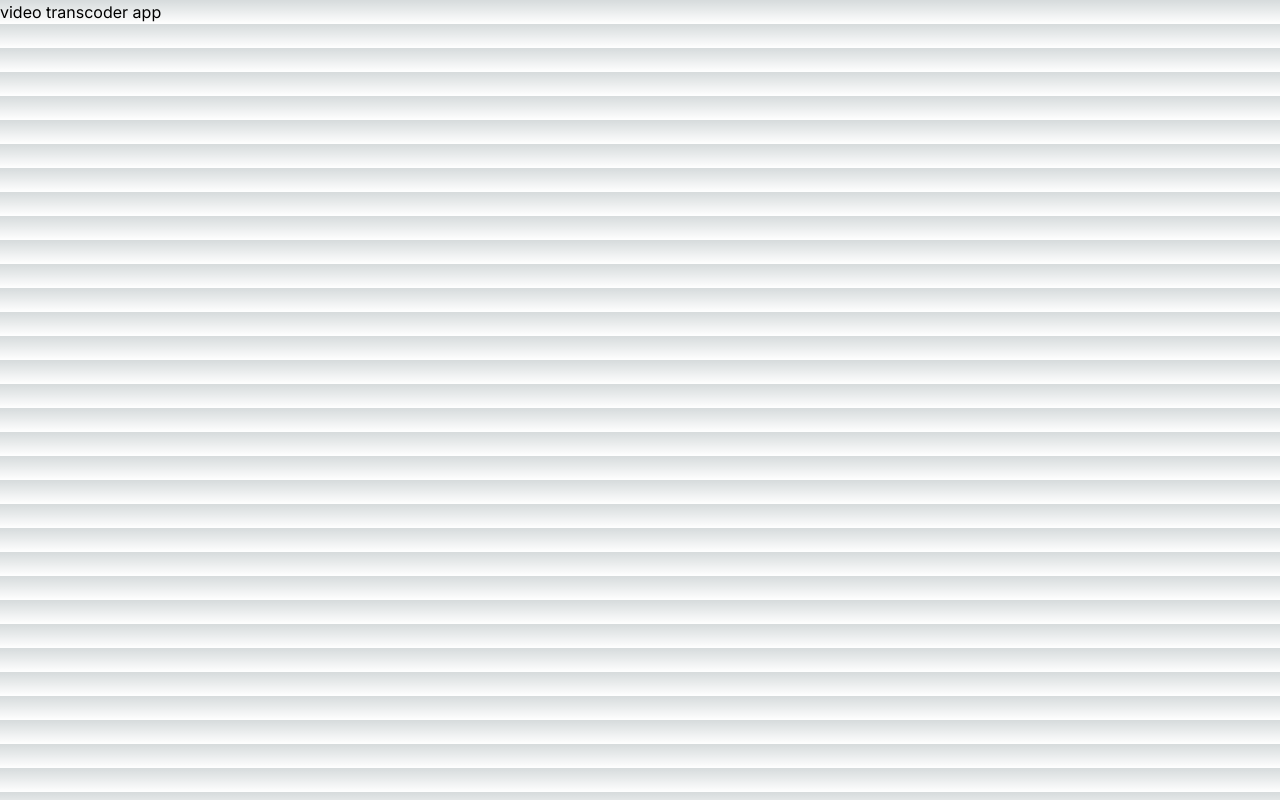
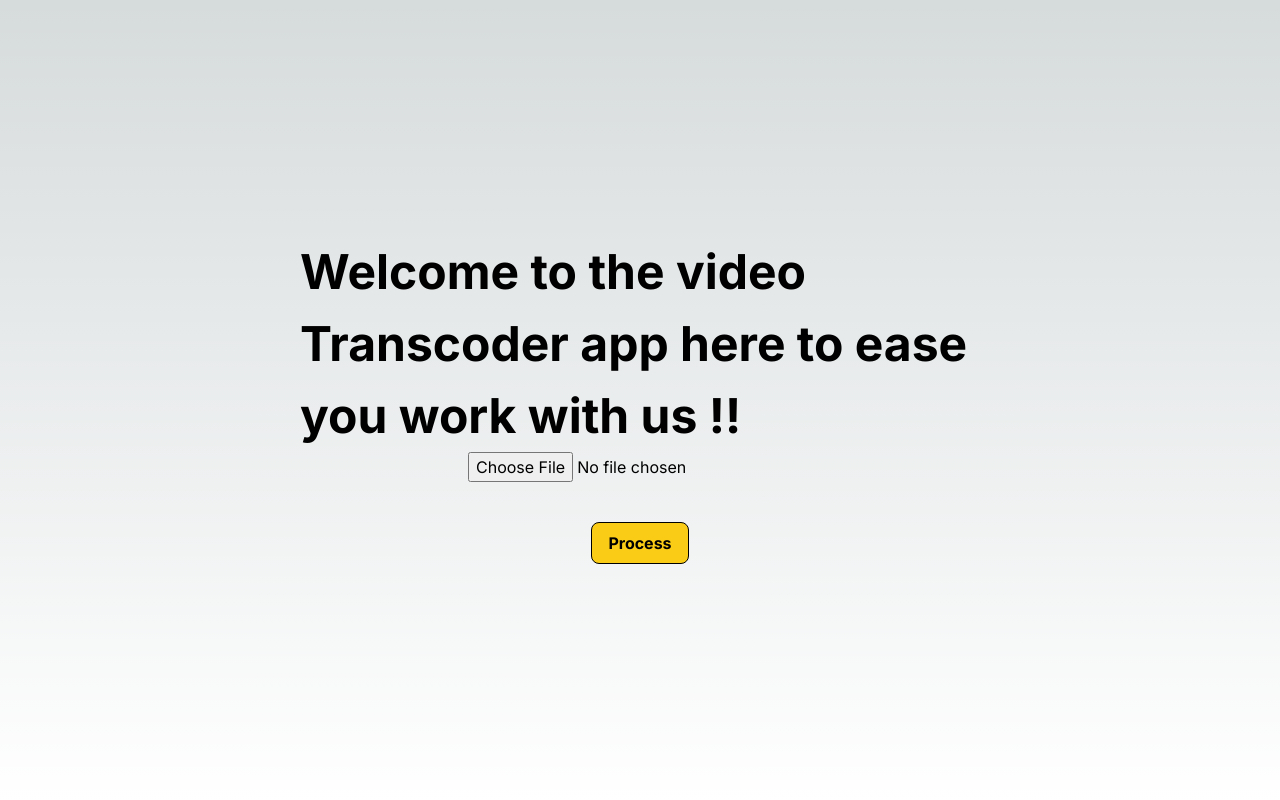
Before and after one commit to Rajeevraj1234/video-transcoder, a Next.js app: page / in a window 1280 px wide. Built offline with nearby package versions, Linux system fonts and the light colour scheme.

Commit message:
test code

```diff
--- a/src/app/page.tsx
+++ b/src/app/page.tsx
@@ -1,8 +1,10 @@
+import Landing from "@/components/landing/Landing";
+
 
 export default function Home() {
   return (
     <div>
-      video transcoder app
+      <Landing />
     </div>
   );
 }
--- /dev/null
+++ b/src/components/landing/Landing.tsx
@@ -0,0 +1,19 @@
+import React from "react";
+
+const Landing = () => {
+  return (
+    <div className="h-[100vh] w-[100vw] flex flex-col px-[300px] justify-center items-center">
+      <div className="text-[3rem] font-bold">
+        Welcome to the video Transcoder app here to ease you work with us !!
+      </div>
+      <div className="flex  flex-col justify-center items-center">
+        <input type="file" id="video-input"/>
+      </div>
+      <div>
+        <button className="border px-4 py-2 border-black font-bold mt-10 rounded-lg bg-yellow-400 text-black">Process</button>
+      </div>
+    </div>
+  );
+};
+
+export default Landing;
```
